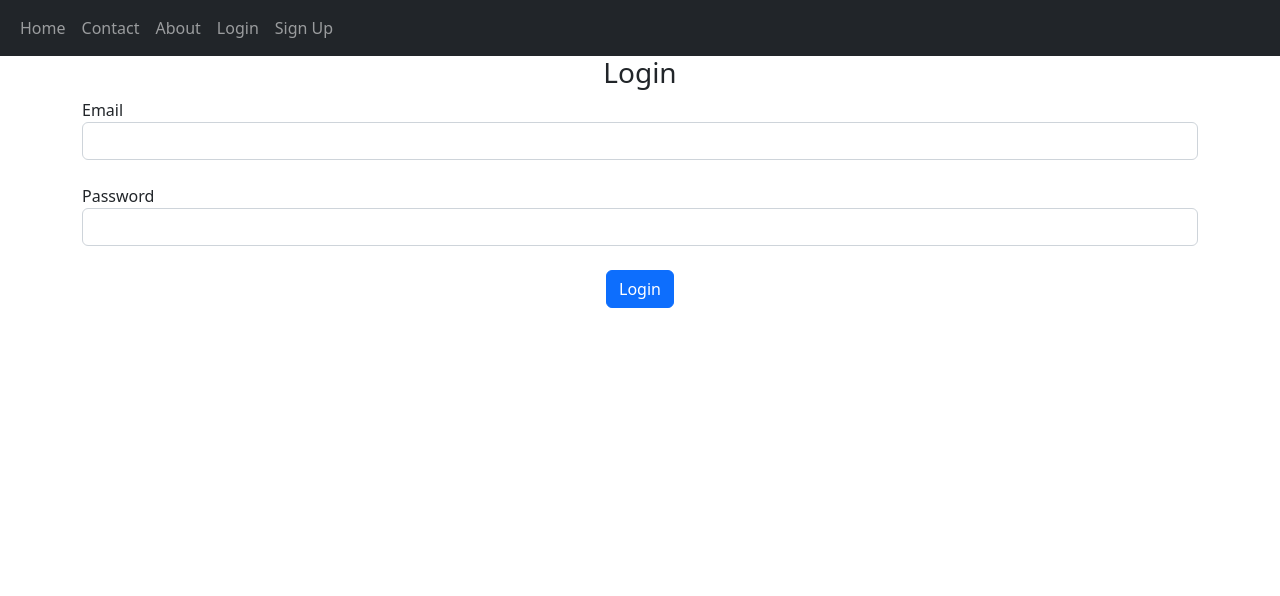
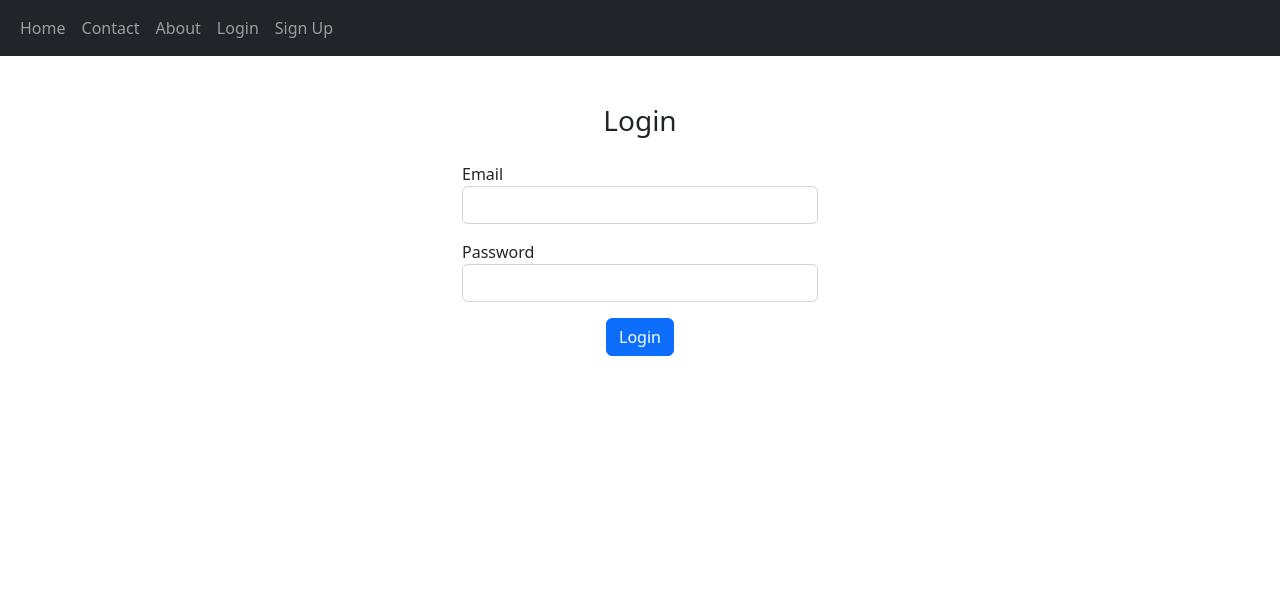
Before and after one commit to Priscilla-B/scissor, a Flask app: page /auth/login in a window 1280 px wide. Shown: the top 596 px of the page. Run offline with Flask 3, Linux system fonts and the light colour scheme; parts of the project's set-up code (start-up, migrations or seed data) failed here and were passed over.

Commit message:
add bootstrap from group classes

```diff
--- a/app/templates/login.html
+++ b/app/templates/login.html
@@ -4,18 +4,24 @@
 
 {% block content %}
 <form action="" method="POST">
-    <h3 align="center">Login</h3>
-    <div class="form-group">
-        <label for="email">Email</label>
-        <input type="email" id="email" name="email" class="form-control">
-        <br>
-        <label for="password">Password</label>
-        <input type="password" id="password" name="password" class="form-control">
-        <br>
-        <div align="center">
+    <h3 align="center" class="mt-5">Login</h3>
+    <div class="row">
+      <div class="col-md-4 offset-md-4">
+        <div class="form-group mt-3">
+            <label for="email">Email</label>
+            <input type="email" id="email" name="email" class="form-control">
+        </div>
+        <div class="form-group mt-3">
+            <label for="password">Password</label>
+            <input type="password" id="password" name="password" class="form-control">
+        </div>
+
+        <div class="mt-3" align="center">
             <button type="submit" class="btn btn-primary">Login</button>
         </div>
+      </div>
 
     </div>
+
 </form>
 {% endblock %}
```
